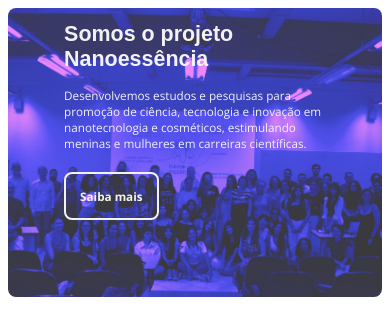
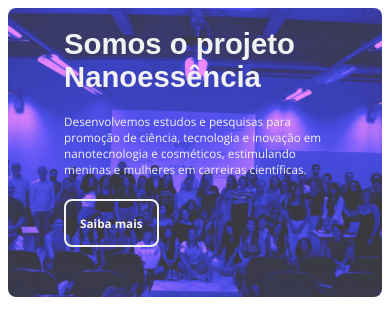
Before and after one commit to nanoessencia/site, a plain HTML site: page index.html in a window 390 px wide. Shown: the top 332 px of the page. Drawn offline with nearby package versions, Linux system fonts and the light colour scheme; a web font is replaced by a local one.

Commit message:
Update index.html

```diff
--- a/index.html
+++ b/index.html
@@ -45,7 +45,7 @@
 
 		@media only screen and (max-width: 600px){
 			p {font-size: 3vw;}
-			h1 {font-size: 5.5vw;}
+			h1 {font-size: 7.5vw;}
 			h2 {font-size: 4.9vw;}
 			h3 {font-size: 3.44vw;}
 
```
